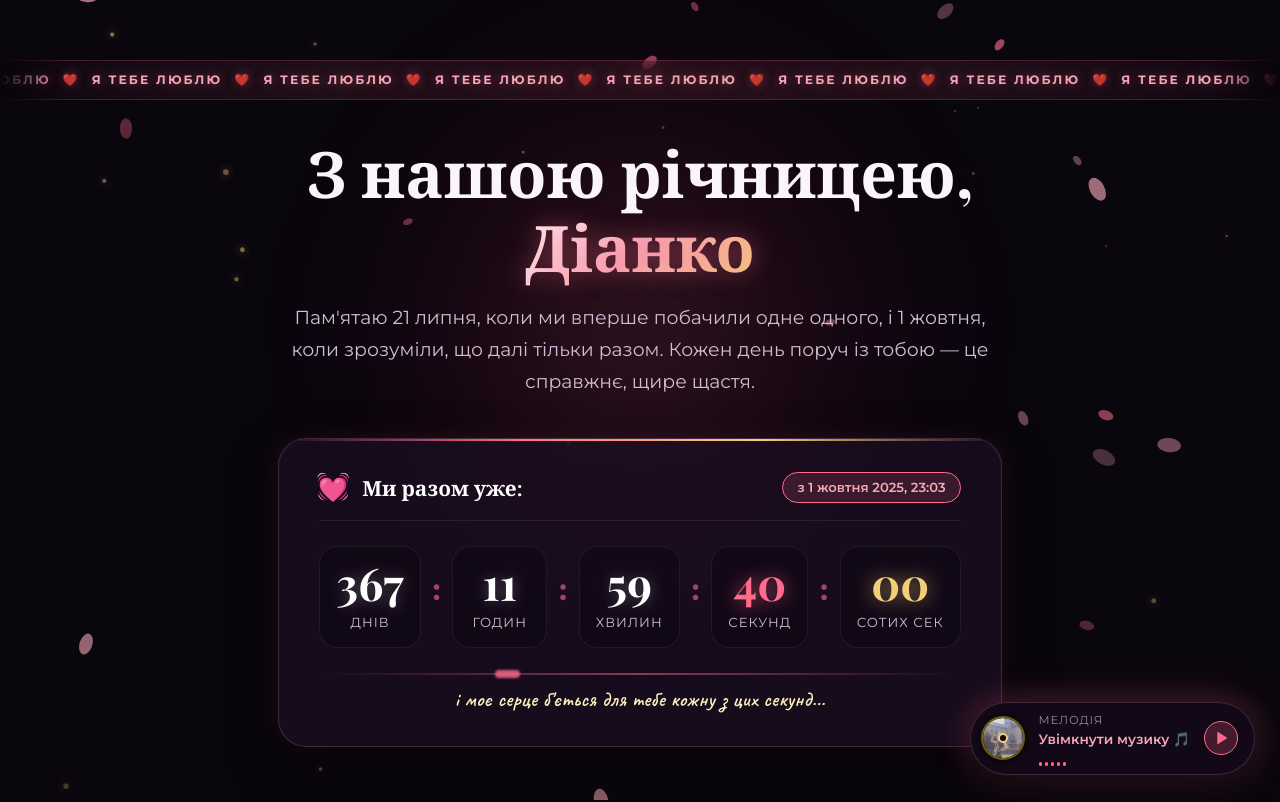
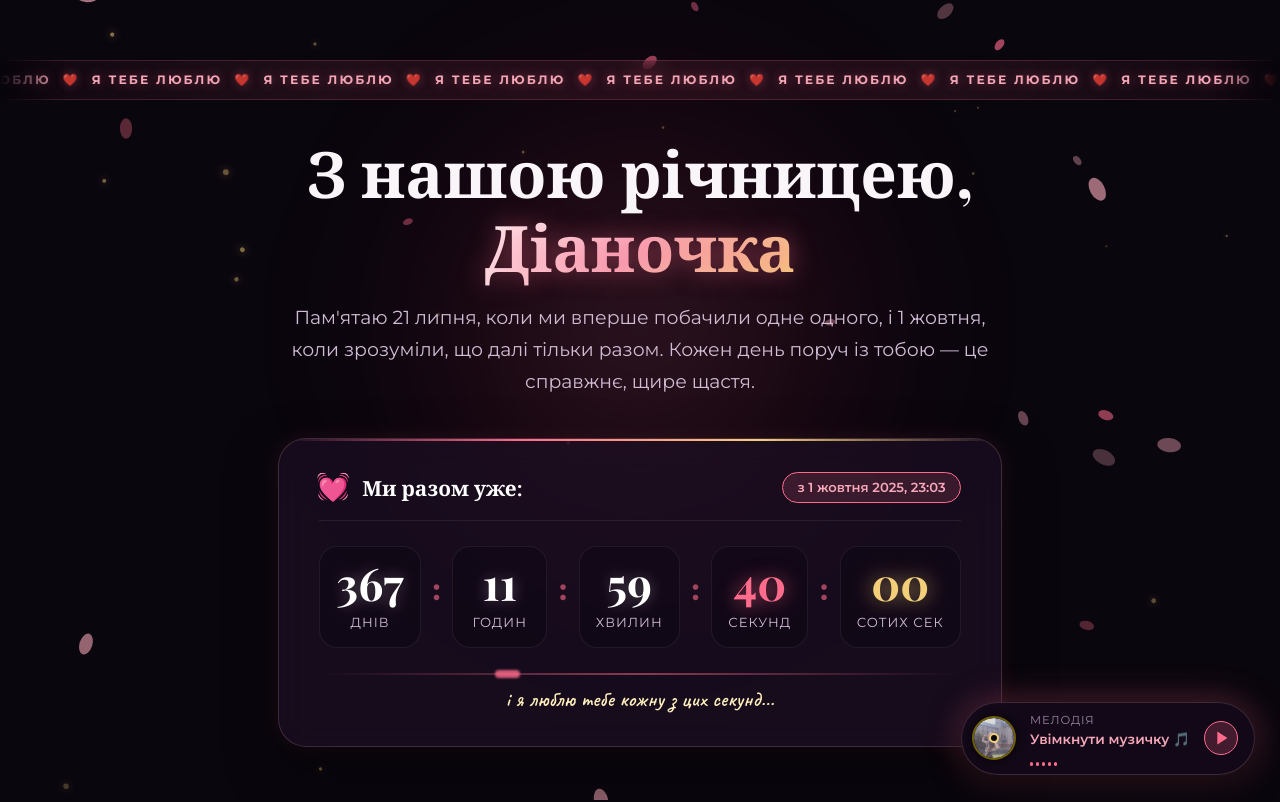
Before and after one commit to MrWoonGG/d457, a plain HTML site: page d4575e9043fc/index.html in a window 1280 px wide. Shown: the top 802 px of the page. Drawn offline with nearby package versions, Linux system fonts and the light colour scheme; a web font is replaced by a local one.

Commit message:
Update index.html

```diff
--- a/d4575e9043fc/index.html
+++ b/d4575e9043fc/index.html
@@ -3,7 +3,7 @@
 <head>
   <meta charset="UTF-8">
   <meta name="viewport" content="width=device-width, initial-scale=1.0">
-  <title>Діано, з нашою річницею! ❤️ Влад & Діана</title>
+  <title>З бібівщіной :3</title>
 
   <link rel="preconnect" href="https://fonts.googleapis.com">
   <link rel="preconnect" href="https://fonts.gstatic.com" crossorigin>
@@ -26,7 +26,7 @@
     </div>
     <div class="audio-info">
       <span class="audio-label">Мелодія</span>
-      <span class="audio-status" id="audioStatus">Увімкнути музику 🎵</span>
+      <span class="audio-status" id="audioStatus">Увімкнути музичку 🎵</span>
       <div class="sound-wave" id="soundWave">
         <span></span><span></span><span></span><span></span><span></span>
       </div>
@@ -101,7 +101,7 @@
 
         <h1 class="hero-title reveal-up delay-1">
           З нашою річницею, <br>
-          <span class="gradient-text glow-text">Діанко</span>
+          <span class="gradient-text glow-text">Діаночка</span>
         </h1>
 
         <p class="hero-description reveal-up delay-2">
@@ -152,7 +152,7 @@
 
           <div class="heartbeat-bar">
             <div class="heartbeat-line"></div>
-            <div class="counter-sweet-text">і моє серце б'ється для тебе кожну з цих секунд...</div>
+            <div class="counter-sweet-text">і я люблю тебе кожну з цих  секунд...</div>
           </div>
         </div>
       </div>
@@ -189,7 +189,7 @@
 
               <div class="photo-bottom-info">
                 <span class="photo-title">Діана ❤️</span>
-                <span class="photo-subtitle" id="photoSubtitle">Найкраща дівчина у світі</span>
+                <span class="photo-subtitle" id="photoSubtitle">Найкраща дівчинка у світі</span>
               </div>
             </div>
           </div>
```
